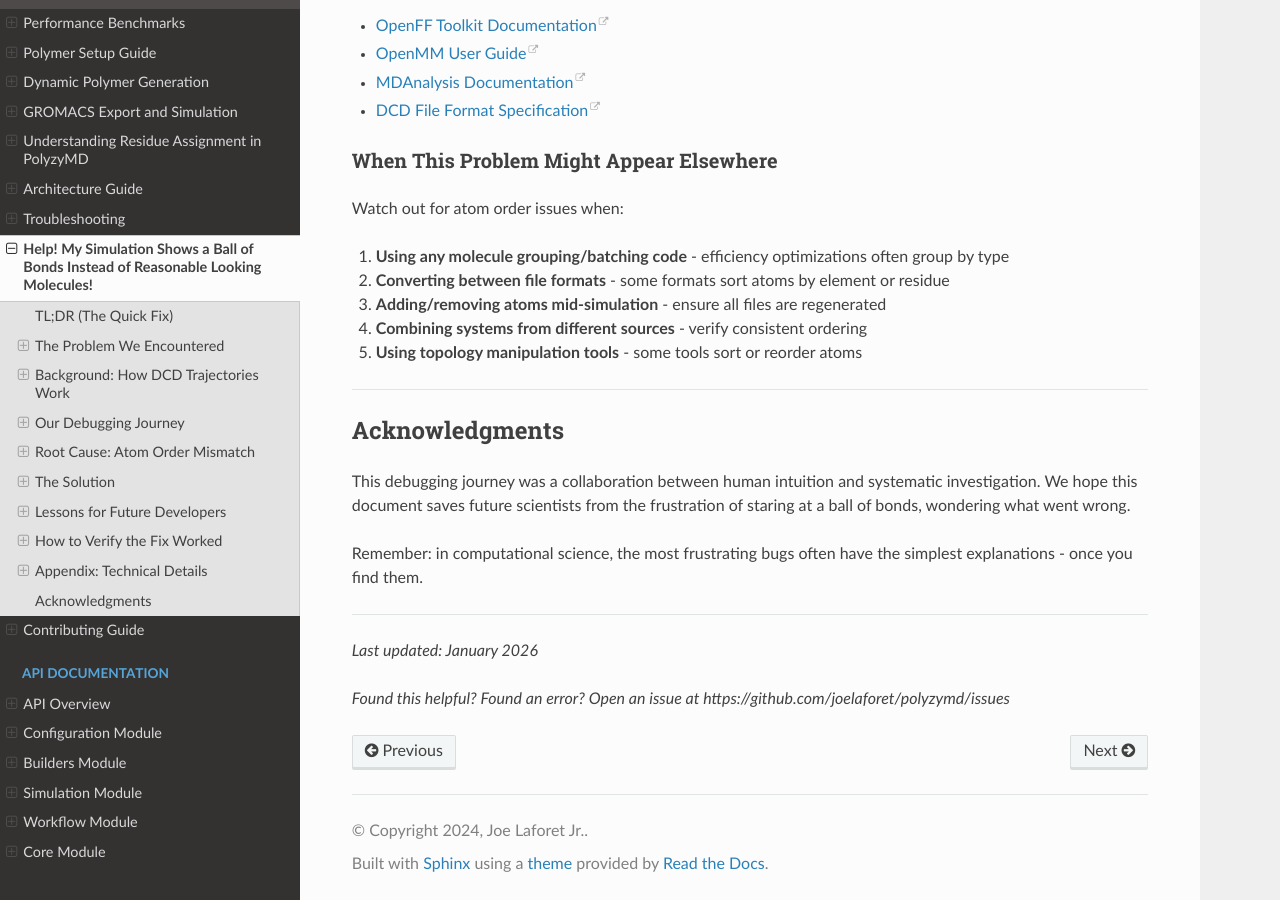
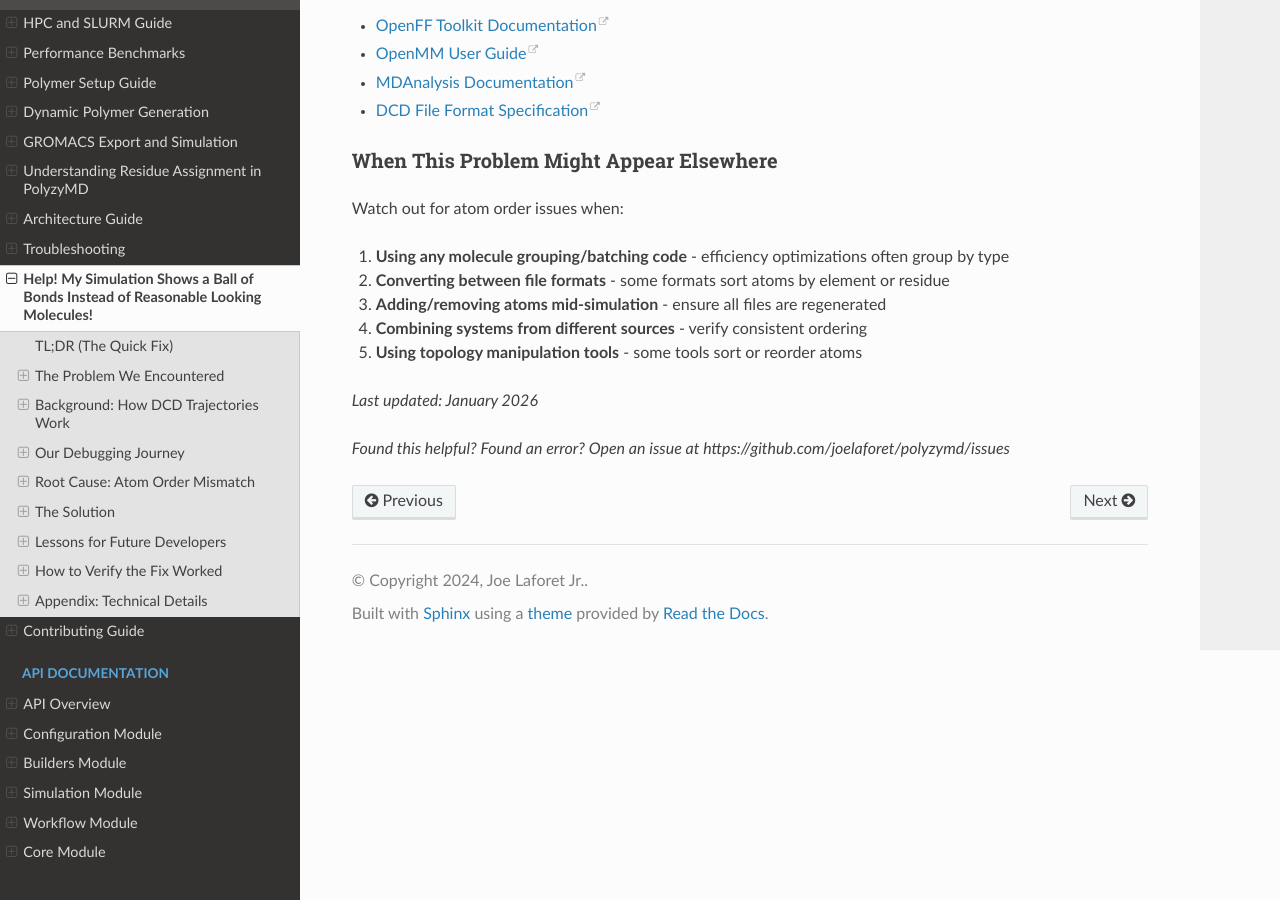
Before and after one commit to joelaforet/polyzymd, a Sphinx documentation site: the page built from docs/source/tutorials/broken_molecules_debugging.md, in a window 1280 px wide and 900 px high, scrolled down 12874 px. Built offline with Sphinx 7.4.7 and the Read the Docs theme 3.1.0, drawn with Linux system fonts in a browser that asks for light colours.

```diff
--- a/docs/source/tutorials/broken_molecules_debugging.md
+++ b/docs/source/tutorials/broken_molecules_debugging.md
@@ -590,16 +590,6 @@
 4. **Combining systems from different sources** - verify consistent ordering
 5. **Using topology manipulation tools** - some tools sort or reorder atoms
 
----
-
-## Acknowledgments
-
-This debugging journey was a collaboration between human intuition and systematic investigation. We hope this document saves future scientists from the frustration of staring at a ball of bonds, wondering what went wrong.
-
-Remember: in computational science, the most frustrating bugs often have the simplest explanations - once you find them.
-
----
-
 *Last updated: January 2026*
 
 *Found this helpful? Found an error? Open an issue at https://github.com/joelaforet/polyzymd/issues*
```
Also changed, not shown: 1 other file.
